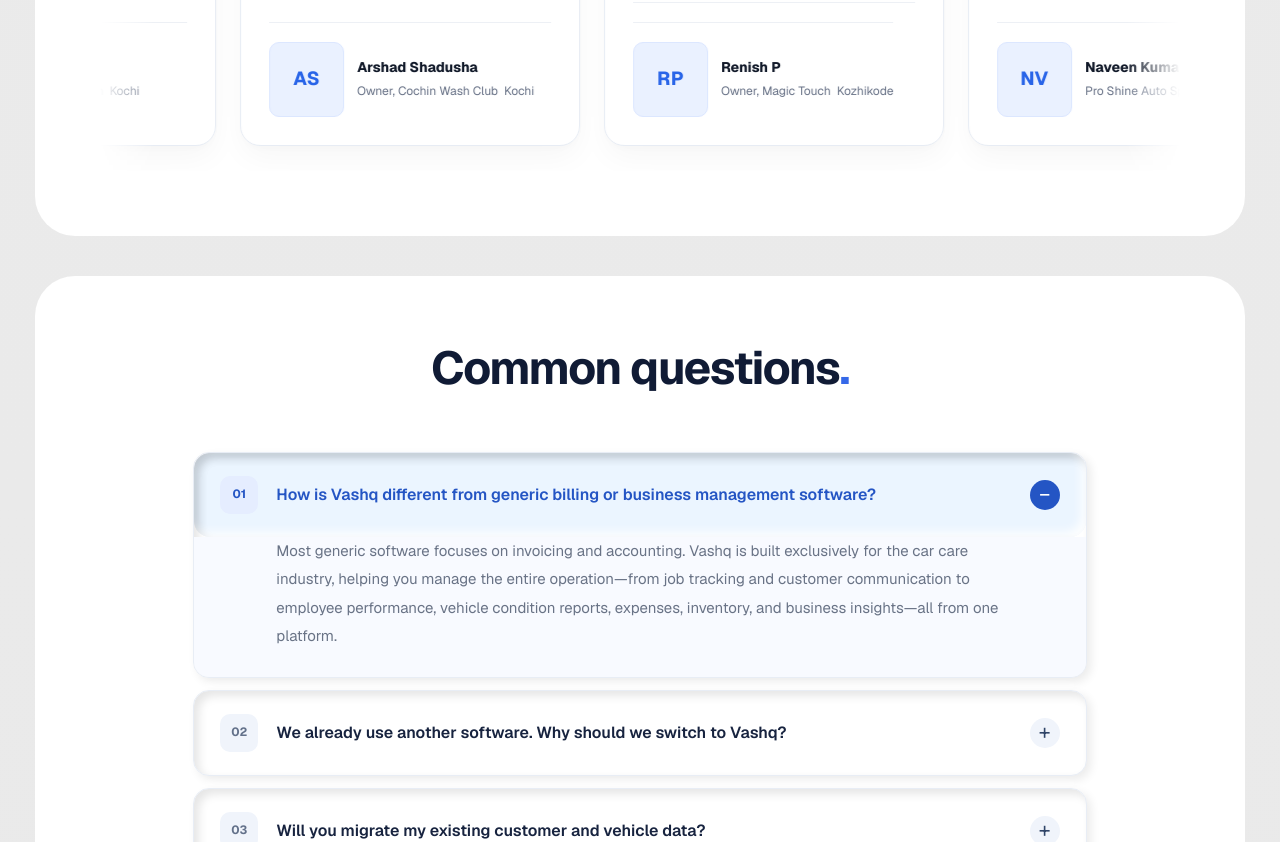
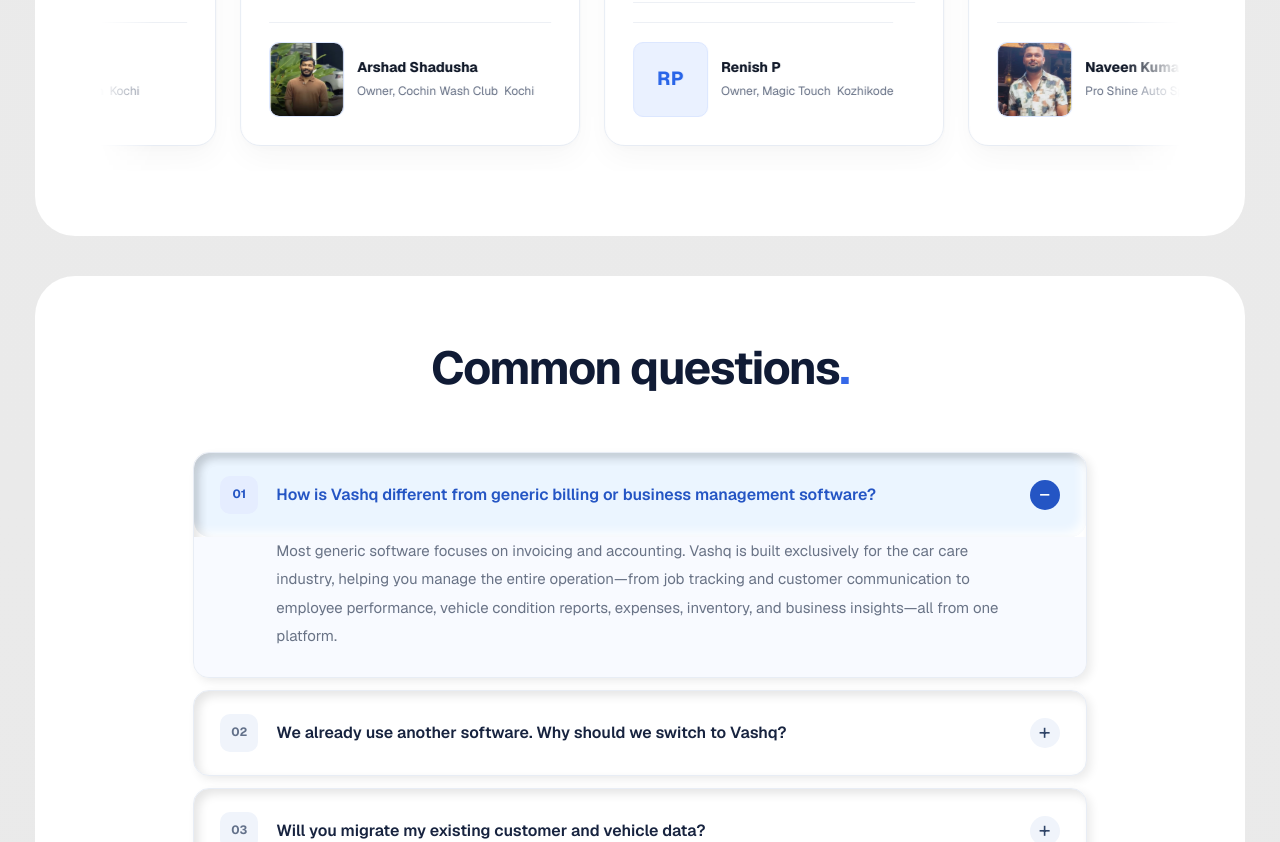
Before and after one commit to mariawisemove-cmd/vashqofficialsite-main, a website built with Vite: page src/index.html in a window 1280 px wide. Shown: the part 6238-7080 px from the top of the page. Built offline with nearby package versions, Linux system fonts and the light colour scheme; a web font is replaced by a local one.

Commit message:
testimonial image upload

```diff
--- a/src/index.html
+++ b/src/index.html
@@ -1560,8 +1560,8 @@
 
                 <div class="vashq-review-author">
 
-                  <div class="vashq-review-avatar has-image">SS
-                    <!-- <img src="./assets/images/customers/Shon.jpg" alt="Shon Saji"> -->
+                  <div class="vashq-review-avatar">
+                    <img src="./assets/images/Shon.jpeg" alt="Shon Saji">
                   </div>
 
                   <div class="vashq-review-author-info">
@@ -1604,9 +1604,9 @@
                 <div class="vashq-review-author">
 
                   <!-- Customer Image -->
-                  <div class="vashq-review-avatar has-image">
-                    AS
-                    <!-- <img src="./assets/images/customers/Arshad.jpg" alt="Arshad Shadusha"> -->
+                  <div class="vashq-review-avatar">
+
+                    <img src="./assets/images/Arshad.jpeg" alt="Arshad Shadusha">
                   </div>
 
                   <div class="vashq-review-author-info">
@@ -1655,7 +1655,7 @@
                     <!-- Customer Image -->
                     <div class="vashq-review-avatar has-image">
                       RP
-                      <!-- <img src="./assets/images/customers/Renish.jpg" alt="Renish P"> -->
+                      <!-- <img src="./assets/images/Renish.jpeg" alt="Renish P"> -->
                     </div>
 
                     <div class="vashq-review-author-info">
@@ -1675,7 +1675,7 @@
               </article>
 
 
-              <!-- REVIEW 4 - SAMPLE -->
+              <!-- REVIEW 4  -->
               <article class="vashq-review-card">
 
                 <div class="vashq-review-top">
@@ -1699,9 +1699,9 @@
                 <div class="vashq-review-author">
 
                   <!-- Customer Image -->
-                  <div class="vashq-review-avatar has-image">
-                    NV
-                    <!-- <img src="./assets/images/customers/naveen.jpg" alt="Naveen Kumar"> -->
+                  <div class="vashq-review-avatar">
+
+                    <img src="./assets/images/Naveen.jpeg" alt="Naveen Kumar">
                   </div>
 
                   <div class="vashq-review-author-info">
```
Also changed, not shown: src/assets/images/Arshad.jpeg (added), src/assets/images/Naveen.jpeg (added), src/assets/images/Shon.jpeg (added), 1 other file.
